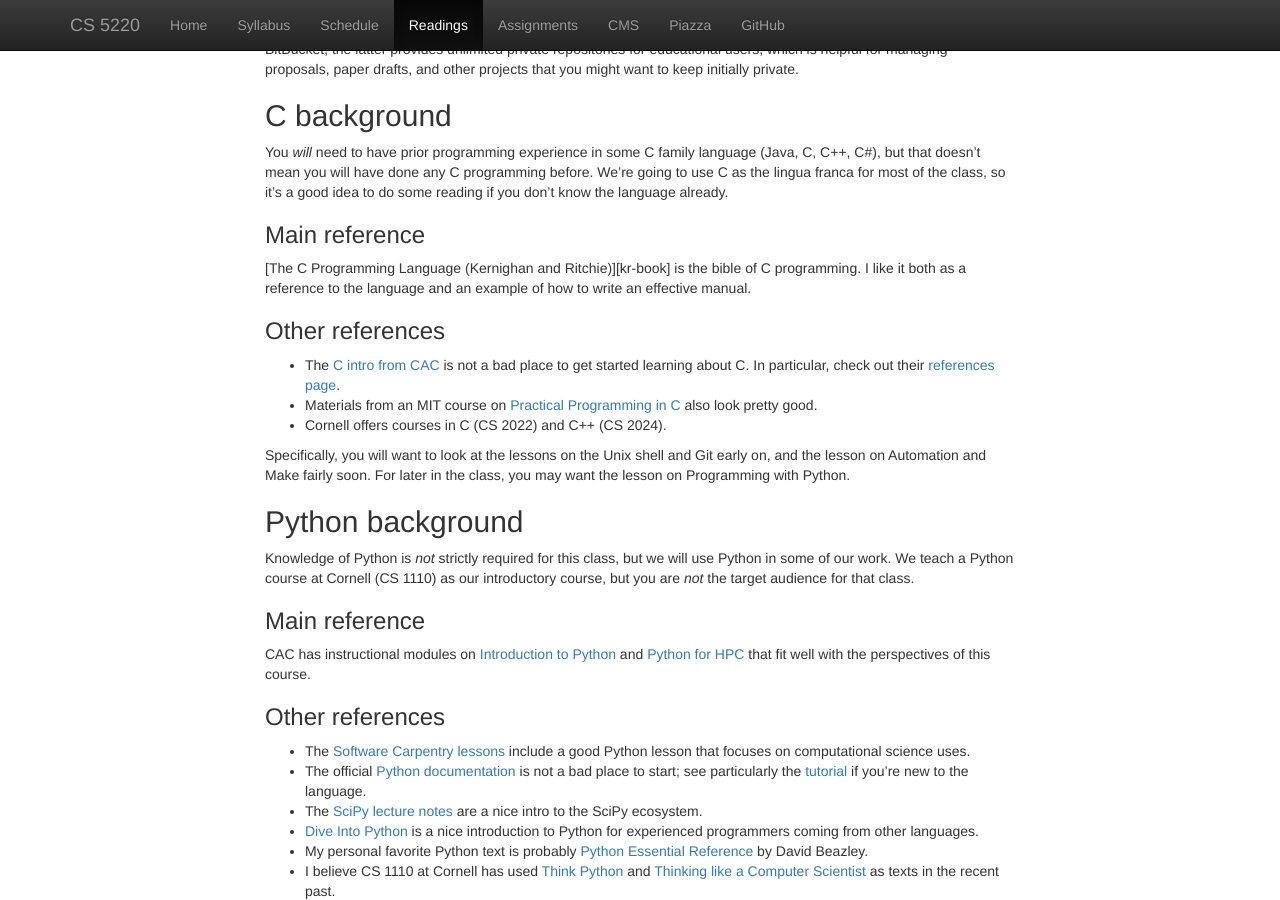
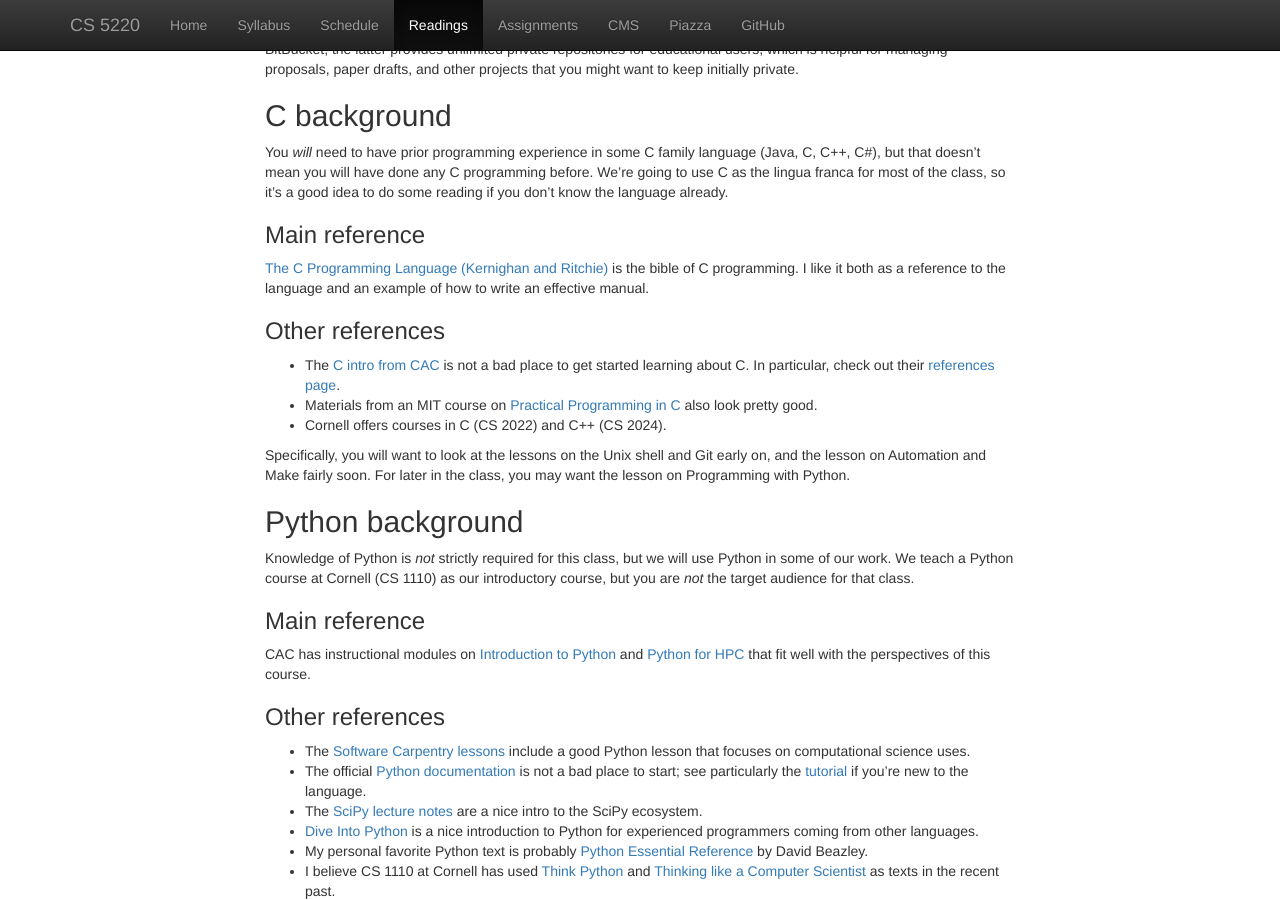
Before and after one commit to cornell-cs5220-f17/cs5220-f17, a Jekyll site: the page built from web/readings.md, in a window 1280 px wide and 900 px high, scrolled down 1601 px. Built offline with Jekyll 4.4.1, drawn with Linux system fonts in a browser that asks for light colours; nearby versions of some CDN libraries; some of the changed lines change nothing that is shown.

Commit message:
Fixed broken link to K&R.

```diff
--- a/web/readings.md
+++ b/web/readings.md
@@ -155,6 +155,7 @@ the language and an example of how to write an effective manual.
   also look pretty good.
 - Cornell offers courses in C (CS 2022) and C++ (CS 2024).
 
+[kr-book]: https://www.amazon.com/exec/obidos/ASIN/0131103628/
 [c-cac]: https://cvw.cac.cornell.edu/CIntro/
 [cref-cac]: https://cvw.cac.cornell.edu/main/reference
 [mit-ocw-c]: http://ocw.mit.edu/courses/electrical-engineering-and-computer-science/6-087-practical-programming-in-c-january-iap-2010/lecture-notes/
```
